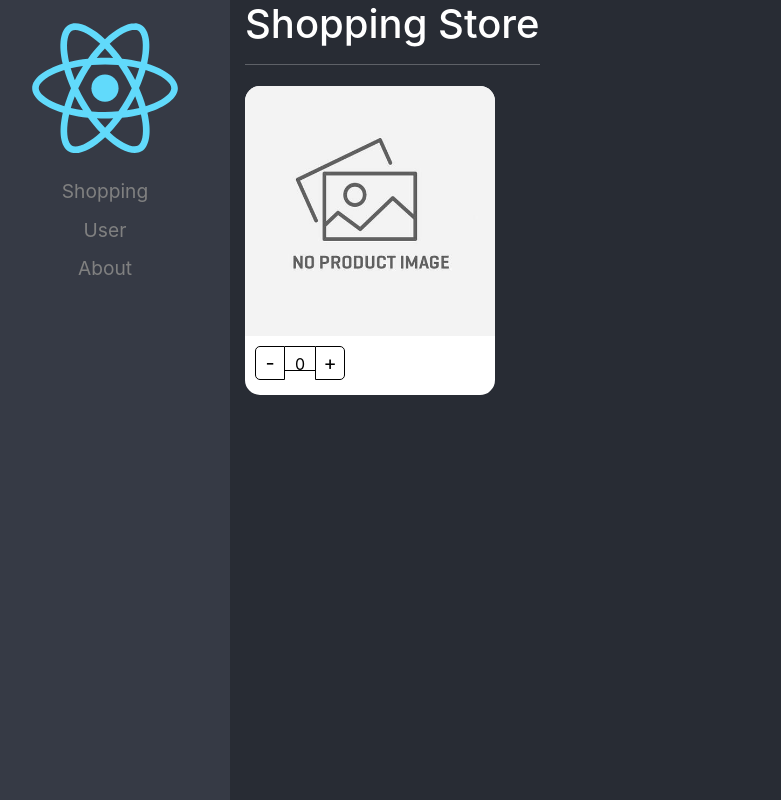
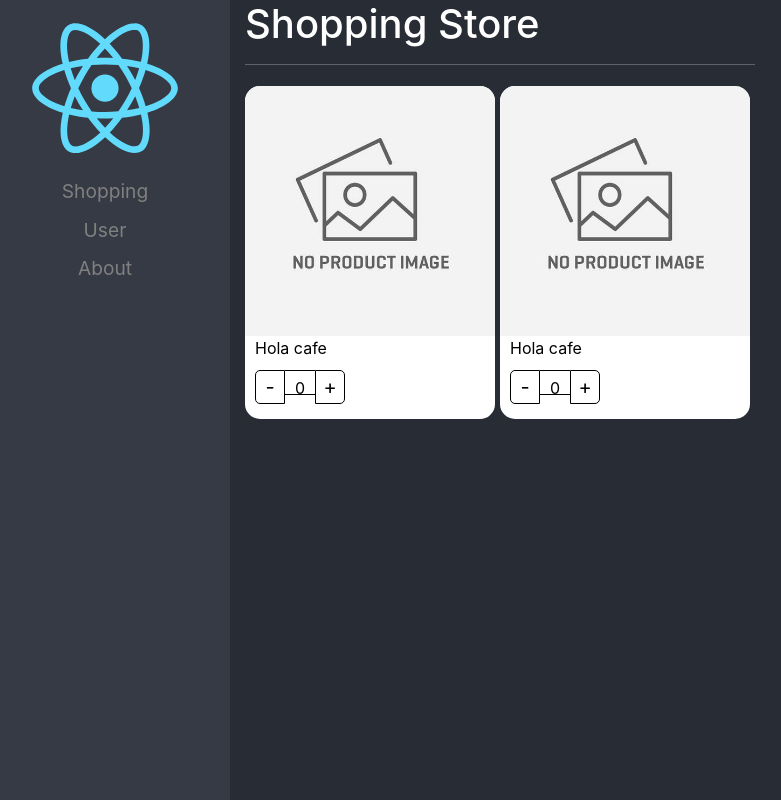
Before and after one commit to HazaelLopezDW/ReactPro_v1, a React (Create React App) app: page / in a window 1280 px wide. Shown: the whole page, without its empty margins (20-801 px from the left). Built offline with nearby package versions, Linux system fonts and the light colour scheme.

Commit message:
Unificar exportación de componenteS

```diff
--- a/src/02-component-patterns/components/ProductCard.tsx
+++ b/src/02-component-patterns/components/ProductCard.tsx
@@ -57,17 +57,12 @@ export const ProductCard = ({ children, product }: Props) => {
     return (
         <>
             <div className={styles.productCard}>
-
                 {children}
-                {/* <ProductImage img={product.img} />
-
-                <ProductTitle title={product.title} />
-
-                <ProductButtons
-                    counter={counter}
-                    increaseBy={increaseBy}
-                /> */}
             </div>
         </>
     )
 }
+
+ProductCard.Title   = ProductTitle;
+ProductCard.Image   = ProductImage;
+ProductCard.Buttons = ProductButtons;
--- a/src/02-component-patterns/pages/ShoppingPage.tsx
+++ b/src/02-component-patterns/pages/ShoppingPage.tsx
@@ -19,8 +19,16 @@ export const ShoppingPage = () => {
           flexWrap: 'wrap'
         }}>
           <ProductCard product={product}>
+            <ProductCard.Image />
+            <ProductCard.Title title={'Hola cafe'}/>
+            <ProductCard.Buttons counter={0} increaseBy={function (value: number): void {
+              throw new Error("Function not implemented.")
+            } }/>
+          </ProductCard>
+
+          <ProductCard product={product}>
             <ProductImage />
-            <ProductTitle title={''}/>
+            <ProductTitle title={'Hola cafe'}/>
             <ProductButtons counter={0} increaseBy={function (value: number): void {
               throw new Error("Function not implemented.")
             } }/>
```
